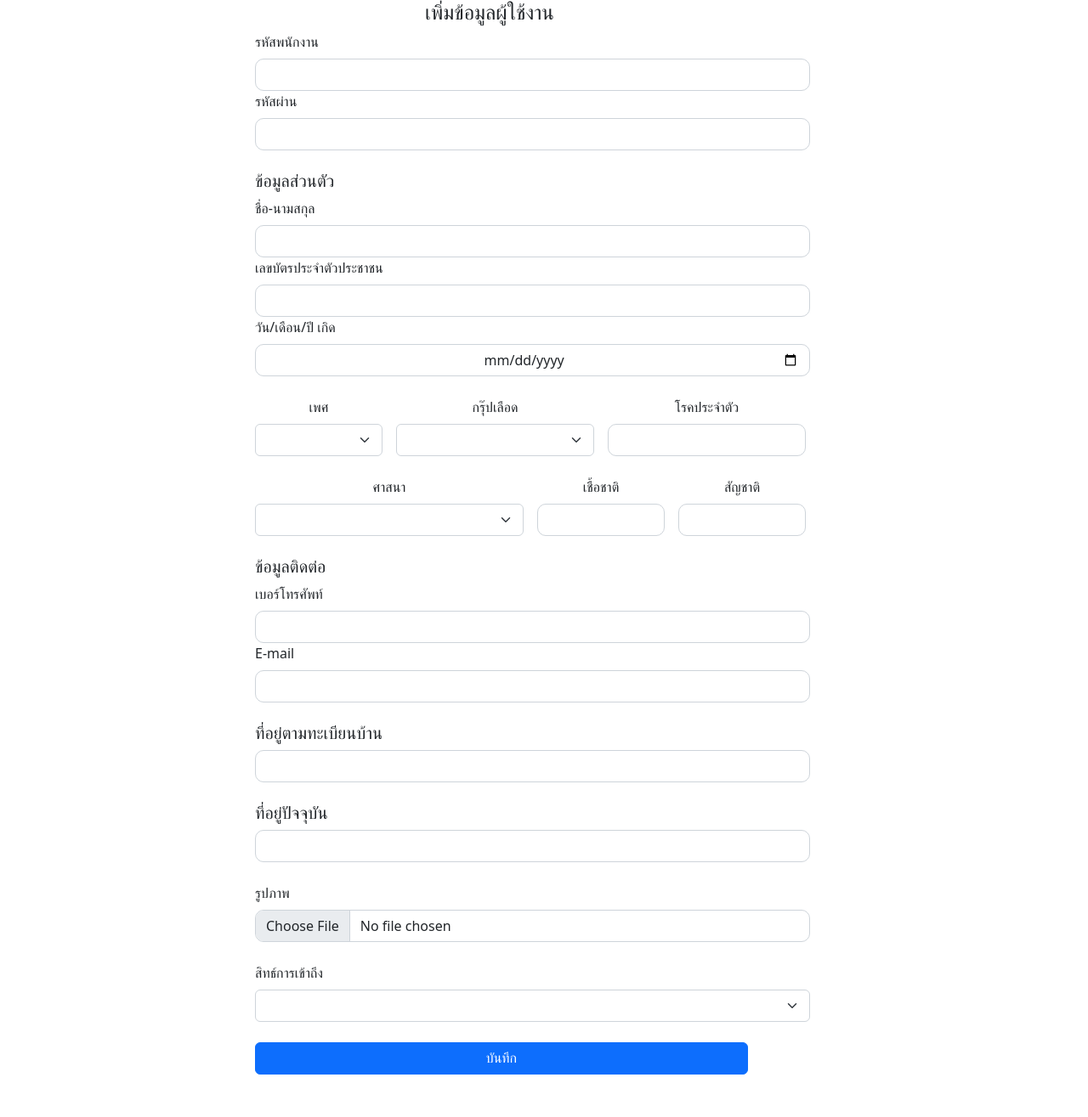
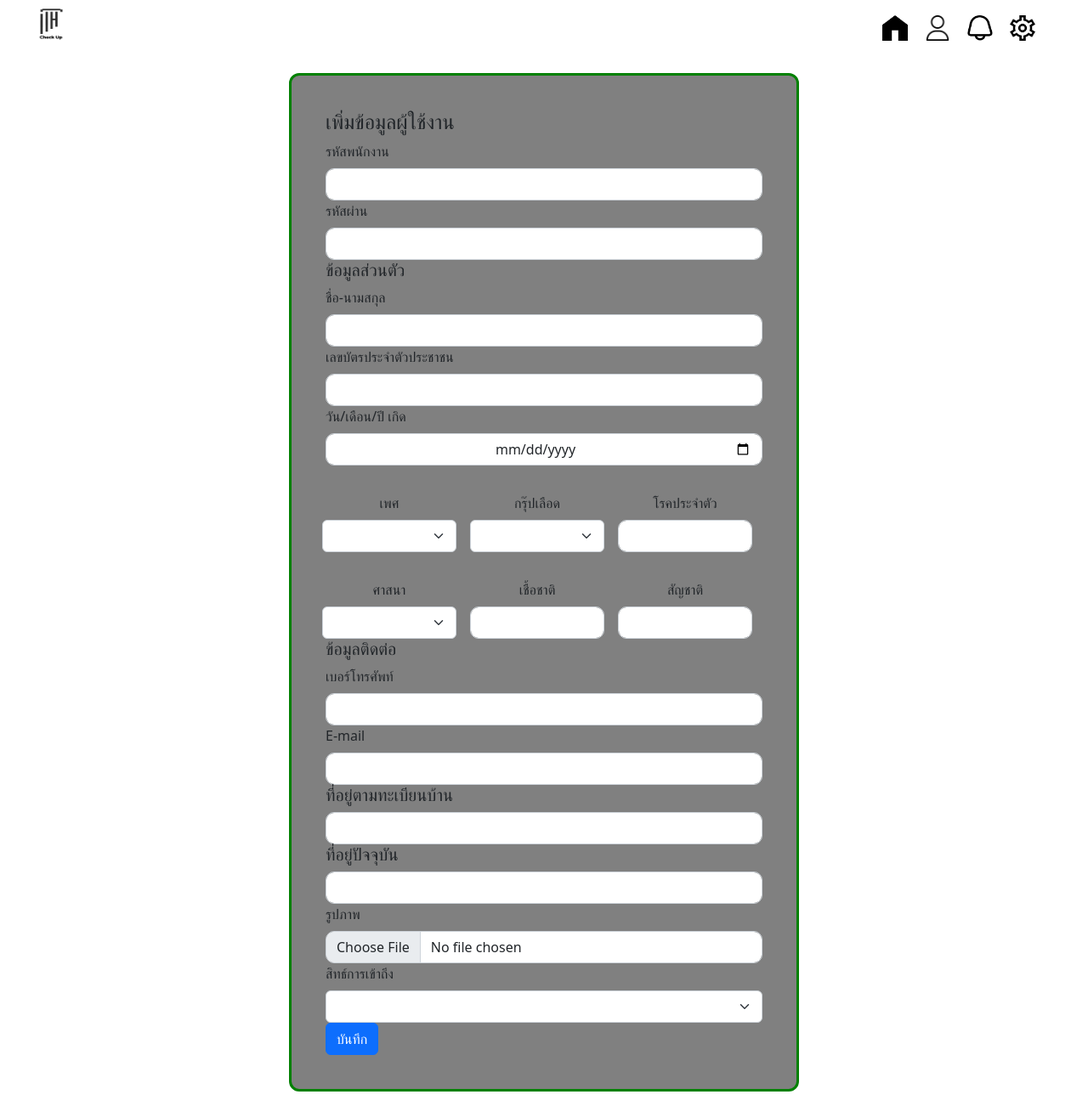
Before and after one commit to Priyanon/checkup_frontend-1, a Vue app: page /regist in a window 1280 px wide. Shown: the whole page at 85% size. Built offline with nearby package versions, Linux system fonts and the light colour scheme.

Commit message:
Up 20/10/2022

```diff
--- a/src/App.vue
+++ b/src/App.vue
@@ -7,7 +7,7 @@ export default {
     }
   },
   components: {
-    // Navbar
+    Navbar
   },
 }
 </script>
@@ -18,7 +18,7 @@ export default {
   <router-view />
 </div>
 <div v-else>
-  <!-- <Navbar/> -->
+  <Navbar/>
   <router-view />
 </div>
 
--- a/src/router/index.js
+++ b/src/router/index.js
@@ -48,7 +48,7 @@ const routes = [
         path: "/leave",
         name:"Leave",
         component: Leave,
-        meta:{requiresAuth: true}
+        meta:{requiresAuth: false}
     },
     {
         path: "/login_executves",
@@ -60,55 +60,55 @@ const routes = [
         path: "/navbar",
         name:"Navbar",
         component: Navbar,
-        meta:{requiresAuth: true}
+        meta:{requiresAuth: false}
     },
     {
         path: "/status",
         name:"Status",
         component: Status,
-        meta:{requiresAuth: true}
+        meta:{requiresAuth: false}
     },
     {
         path: "/alert",
         name:"Alert",
         component: Alert,
-        meta:{requiresAuth: true}
+        meta:{requiresAuth: false}
     },
     {
         path: "/main_admin",
         name:"Main_admin",
         component: Main_admin,
-        meta:{requiresAuth: true}
+        meta:{requiresAuth: false}
     },
     {
         path: "/checkout",
         name:"Checkout",
         component: Checkout,
-        meta:{requiresAuth: true}
+        meta:{requiresAuth: false}
     },
     {
         path: "/checkin",
         name:"Checkin",
         component: Checkin,
-        meta:{requiresAuth: true}
+        meta:{requiresAuth: false}
     },
     {
         path: "/checkinyear",
         name:"Checkinyear",
         component: Checkinyear,
-        meta:{requiresAuth: true}
+        meta:{requiresAuth: false}
     },
     {
         path: "/calendar",
         name:"Calendar",
         component: Calendar,
-        meta:{requiresAuth: true}
+        meta:{requiresAuth: false}
     },
     {
         path: "/edituser",
         name:"Edituser",
         component: Edituser,
-        meta:{requiresAuth: true}
+        meta:{requiresAuth: false}
     },
     {
         path: "/test",
@@ -120,7 +120,7 @@ const routes = [
         path: "/main_employee",
         name:"Main_employee",
         component: Main_employee,
-        meta:{requiresAuth: true}
+        meta:{requiresAuth: false}
     },
     {
         path: "/login_employee",
@@ -132,13 +132,13 @@ const routes = [
         path: "/main_executives",
         name:"Main_executives",
         component: Main_executives,
-        meta:{requiresAuth: true}
+        meta:{requiresAuth: false}
     },
     {
         path: "/forgotpassword",
         name:"Forgotpassword",
         component: Forgotpassword,
-        meta:{requiresAuth: true}
+        meta:{requiresAuth: false}
     },
     {
         path: "/status_coo",
@@ -150,19 +150,19 @@ const routes = [
         path: "/upscan",
         name:"Upscan",
         component: Upscan,
-        meta:{requiresAuth: true}
+        meta:{requiresAuth: false}
     },
     {
         path: "/user",
         name:"User",
         component: User,
-        meta:{requiresAuth: true}
+        meta:{requiresAuth: false}
     },
     {
         path: "/setting",
         name:"Setting",
         component: Setting,
-        meta:{requiresAuth: true}
+        meta:{requiresAuth: false}
     },
 ]
 const router = createRouter({
--- a/src/views/Checkinyear.vue
+++ b/src/views/Checkinyear.vue
@@ -2,10 +2,10 @@
     <div class="body">
     <div align="center">
         <h4>วีรภัทร เอี๊ยบกงไซ</h4>
-        <div class="d-flex justify-content-between " style="height: 30px;">
+        <!-- <div class="d-flex justify-content-between " style="height: 30px;">
             <router-link to="/Main_admin"><img src="/img/ArrowLeft.png" class="arrow"  type="button"></router-link>
             <router-link to="/Checkin"><img src="/img/ArrowR.png" class="arrow"  type="button"></router-link>
-        </div>
+        </div> -->
         <div class="year" align="center" >
             <label for="leave" style="width: 20px; height: 30px;">ปี</label>
             <select  name="year" required style="width: 72px; height: 22px;" @change="test()">
--- a/src/views/Edituser.vue
+++ b/src/views/Edituser.vue
@@ -80,7 +80,7 @@ export default {
   },
   mounted() {
     axios
-      .get('http://192.168.1.37:3000/employee')
+      .get('http://192.168.43.120:3000/employee')
       .then((response) => {
         this.posts = response.data
         console.log(response)
@@ -90,7 +90,7 @@ export default {
   methods:{
     async deleteEmployee(){
       await axios
-      .delete(`http://192.168.1.37:3000/employee/${this.Employee.Emp_ID}`)
+      .delete(`http://192.168.43.120:3000/employee/${this.Employee.Emp_ID}`)
       .then (response => {
         let i = this.posts.map(data => data.Emp_ID).indexOf();
         this.posts.splice(i, 1)
--- a/src/views/Home.vue
+++ b/src/views/Home.vue
@@ -7,7 +7,7 @@
                 <div class="ribbon-large1">
                   <img src="/img/User.png" class="User">
                   <h5  style="margin-right:0px;" >พนักงาน</h5>
-                  <router-link to="/login_admin" class="btn btn-light button1 ">Employee</router-link>
+                  <router-link to="/login_employee" class="btn btn-light button1 ">Employee</router-link>
                 </div>
             </div>
             <div class="col-md-6 bg-white border rounded-3">
--- a/src/views/Login_employee.vue
+++ b/src/views/Login_employee.vue
@@ -17,8 +17,8 @@
           //     password: this.pwd
           // })
           // console.log(response);
-        async addLogin() {
-          this.$router.push({name:''})
+        async addLoginemployee() {
+          this.$router.push({path:'/main_employee'})
       //     await axios.put('http://192.168.1.37:3000/login', this.Employee).then(function (response) {
       //     if(response.data.message == "ok"){
       //         // localStorage.setItem('token', response.data.user_token);
@@ -52,7 +52,7 @@
 
                       <input  type="password" class="w-100 form-control password"  placeholder="รหัสผ่าน" v-model="this.Login.pwd">
 
-                      <button class="w-100 btn btn-lg btn-signin" @click="addLogin">เข้าสู่ระบบ</button>
+                      <button class="w-100 btn btn-lg btn-signin" @click="addLoginemployee">เข้าสู่ระบบ</button>
 
                       <button class="text-white forgot">ลืมรหัสผ่านใช่หรือไม่?</button>
               </div>
--- a/src/views/Login_executves.vue
+++ b/src/views/Login_executves.vue
@@ -17,8 +17,8 @@
             //     password: this.pwd
             // })
             // console.log(response);
-          async addLogin() {
-            this.$router.push({name:''})
+          async addLoginexecutives() {
+            this.$router.push({path:'/main_executives'})
         //     await axios.put('http://192.168.1.37:3000/login', this.Employee).then(function (response) {
         //     if(response.data.message == "ok"){
         //         // localStorage.setItem('token', response.data.user_token);
@@ -55,7 +55,7 @@
 
                         <input  type="password" class="w-100 form-control password"  placeholder="รหัสผ่าน" v-model="this.Login.pwd">
 
-                        <button class="w-100 btn btn-lg btn-signin" @click="addLogin">เข้าสู่ระบบ</button>
+                        <button class="w-100 btn btn-lg btn-signin" @click="addLoginexecutives">เข้าสู่ระบบ</button>
 
                         <button class="text-white forgot">ลืมรหัสผ่านใช่หรือไม่?</button>
                 </div>
--- a/src/views/Regist.vue
+++ b/src/views/Regist.vue
@@ -1,40 +1,40 @@
 <script>
 import axios from 'axios';
-import {ref} from "vue"
+import { ref } from "vue"
 export default {
-    data(){
+  data() {
     return {
-            Employee:{
-              Emp_ID:'',
-              Emp_Identity_ID:'',
-              Emp_Name:'',
-              Emp_Birthday:'',
-              Emp_Sex:'',
-              Emp_IssueDate:'',
-              Emp_Address:'',
-              Emp_Phone:'',
-              Emp_Mail:'',
-              Emp_Age:'',
-              Emp_bloodtype:'',
-              Emp_sick:'',
-              pwd:'',
-              Emp_nationality:'',
-              Emp_race:'',
-              Emp_Scanpic:'',
-              Emp_religion:'',
-              Emp_Addressnow:'',
-              Emp_Pic:'',
-              Role:''
+      Employee: {
+        Emp_ID: '',
+        Emp_Identity_ID: '',
+        Emp_Name: '',
+        Emp_Birthday: '',
+        Emp_Sex: '',
+        Emp_IssueDate: '',
+        Emp_Address: '',
+        Emp_Phone: '',
+        Emp_Mail: '',
+        Emp_Age: '',
+        Emp_bloodtype: '',
+        Emp_sick: '',
+        pwd: '',
+        Emp_nationality: '',
+        Emp_race: '',
+        Emp_Scanpic: '',
+        Emp_religion: '',
+        Emp_Addressnow: '',
+        Emp_Pic: '',
+        Role: ''
       }
     }
   },
-    mounted(){
+  mounted() {
 
   },
-    methods:{
-        async addEmployee(){
-            await axios.post('http://192.168.1.37:3000/employee',this.Employee)
-            .then(function(response){
+  methods: {
+    async addEmployee() {
+      await axios.post('http://192.168.1.37:3000/employee', this.Employee)
+        .then(function (response) {
           alert('insert successfully! : ' + response)
         })
     },
@@ -42,7 +42,7 @@ export default {
       this.post.Emp_Pic = this.$refs.file[0];
     },
     // เพิ่ม error
-        test(){
+    test() {
       console.log(this.Employee)
     }
   }
@@ -50,25 +50,19 @@ export default {
 </script>
 <!-- เพิ่มสิทธิตอนสร้าง user -->
 <template>
-<div class="body" style="margin-left:300px !important;">
-  <h4 style="margin-left:200px">เพิ่มข้อมูลผู้ใช้งาน</h4>
+  <div class="M">
+    <div class="my-border">
+      <div class="row">
+        <h4>เพิ่มข้อมูลผู้ใช้งาน</h4>
         <!-- font-family:kanit;  -->
-  <div class="col-md-8">
+        <div class="col-sm-12">
           <label for="exampleFormControlInput1" class="form-label">รหัสพนักงาน</label>
-    <input
-      type="email"
-      class="form-control"
-      id="exampleFormControlInput1"
-      placeholder=""
+          <input type="email" class="form-control" id="exampleFormControlInput1" placeholder=""
             v-model="this.Employee.Emp_ID">
         </div>
-  <div class="col-md-8" >
-     <label for="exampleFormControlInput1" class="form-label" >รหัสผ่าน</label>
-    <input
-      type="email"
-      class="form-control"
-      id="exampleFormControlInput1"
-      placeholder=""
+        <div class="col-sm-12">
+          <label for="exampleFormControlInput1" class="form-label">รหัสผ่าน</label>
+          <input type="email" class="form-control" id="exampleFormControlInput1" placeholder=""
             v-model="this.Employee.pwd">
         </div>
 
@@ -76,22 +70,14 @@ export default {
 
         <h5>ข้อมูลส่วนตัว</h5>
 
-  <div class="col-md-8">
+        <div class="col-sm-12">
           <label for="exampleFormControlInput1" class="form-label">ชื่อ-นามสกุล</label>
-    <input type="email"
-      class="form-control"
-      id="exampleFormControlInput1"
-      placeholder=""
-      v-model="this.Employee.Emp_Name" >
+          <input type="email" class="form-control" id="exampleFormControlInput1" placeholder=""
+            v-model="this.Employee.Emp_Name">
         </div>
-  <div class="col-md-8">
+        <div class="col-sm-12">
           <label for="firstName" class="form-label">เลขบัตรประจำตัวประชาชน</label>
-    <input
-      type="text"
-      class="form-control"
-      placeholder=""
-      required
-      v-model="this.Employee.Emp_Identity_ID">
+          <input type="text" class="form-control" placeholder="" required v-model="this.Employee.Emp_Identity_ID">
         </div>
         <!-- <form class="row g-3"> -->
         <!-- <div class="col-md-4">
@@ -104,26 +90,21 @@ export default {
     <input  type="text" class="form-control" placeholder="" required>
   </div>
 </form> -->
-  <div class="col-md-8">
+        <div class="col-sm-12">
           <label for="firstName" class="form-label">วัน/เดือน/ปี เกิด</label>
-    <input
-      type="date"
-      class="form-control"
-      placeholder=""
-      required
-      v-model="this.Employee.Emp_Birthday">
+          <input type="date" class="form-control" placeholder="" required v-model="this.Employee.Emp_Birthday">
         </div>
 
         <br>
         <form class="row g-3">
-  <div class="col-md-2">
+          <div class="col-sm-4">
             <label for="input gender1" class="form-label">เพศ</label>
             <select id="input gender" class="form-select" v-model="this.Employee.Emp_Sex">
               <option value="man">ชาย</option>
               <option value="mele">หญิง</option>
             </select>
           </div>
-  <div class="col-md-3">
+          <div class="col-sm-4">
             <label for="input gender1" class="form-label">กรุ๊ปเลือด</label>
             <select id="input gender" class="form-select" v-model="this.Employee.Emp_bloodtype">
               <option value="A">A</option>
@@ -132,23 +113,19 @@ export default {
               <option value="O">O</option>
             </select>
           </div>
-<div class="col-md-3">
+          <div class="col-sm-4">
             <label for="firstName" class="form-label">โรคประจำตัว</label>
-    <input  type="text"
-      class="form-control"
-      placeholder=""
-      required
-      v-model="this.Employee.Emp_sick">
+            <input type="text" class="form-control" placeholder="" required v-model="this.Employee.Emp_sick">
           </div>
 
         </form>
         <br>
         <form class="row g-3">
 
-  <div class="col-md-4">
+          <div class="col-sm-4">
             <label for="input gender1" class="form-label">ศาสนา</label>
             <select id="input gender" class="form-select" v-model="this.Employee.Emp_religion">
-      <option value="ศาสนาพุทธ" >ศาสนาพุทธ</option>
+              <option value="ศาสนาพุทธ">ศาสนาพุทธ</option>
               <option value="ศาสนาอิสลาม">ศาสนาอิสลาม</option>
               <option value="ศาสนาคริสต์">ศาสนาคริสต์</option>
               <option value="ศาสนาพราหมณ์-ฮินดู">ศาสนาพราหมณ์-ฮินดู</option>
@@ -161,87 +138,54 @@ export default {
             </select>
           </div>
 
-  <div class="col-md-2">
+          <div class="col-sm-4">
             <label for="firstName" class="form-label">เชื้อชาติ</label>
-    <input
-      type="text"
-      class="form-control"
-      placeholder=""
-      required
-      v-model="this.Employee.Emp_nationality">
+            <input type="text" class="form-control" placeholder="" required v-model="this.Employee.Emp_nationality">
           </div>
 
-  <div class="col-md-2">
+          <div class="col-sm-4">
             <label for="firstName" class="form-label">สัญชาติ</label>
-    <input
-      type="text"
-      class="form-control"
-      placeholder=""
-      required
-      v-model="this.Employee.Emp_race">
+            <input type="text" class="form-control" placeholder="" required v-model="this.Employee.Emp_race">
           </div>
         </form>
         <br>
         <h5>ข้อมูลติดต่อ</h5>
-<div class="col-md-8">
+        <div class="col-sm-12">
           <label for="exampleFormControlInput1" class="form-label">เบอร์โทรศัพท์</label>
-  <input
-    type="Phone"
-    class="form-control"
-    id="exampleFormControlInput1"
-    placeholder=""
+          <input type="Phone" class="form-control" id="exampleFormControlInput1" placeholder=""
             v-model="this.Employee.Emp_Phone">
         </div>
-<div class="col-md-8">
+        <div class="col-sm-12">
           <label for="exampleFormControlInput1" class="form-label">E-mail</label>
-  <input
-    type="email"
-    class="form-control"
-    id="exampleFormControlInput1"
-    placeholder=""
+          <input type="email" class="form-control" id="exampleFormControlInput1" placeholder=""
             v-model="this.Employee.Emp_Mail">
         </div>
 
         <br>
         <h5>ที่อยู่ตามทะเบียนบ้าน</h5>
-<div class="col-md-8">
-  <input
-    type="Phone"
-    class="form-control"
-    id="exampleFormControlInput1"
-    placeholder=""
+        <div class="col-sm-12">
+          <input type="Phone" class="form-control" id="exampleFormControlInput1" placeholder=""
             v-model="this.Employee.Emp_Address">
         </div>
         <br>
         <h5>ที่อยู่ปัจจุบัน</h5>
-<div class="col-md-8">
-  <input
-    type="email"
-    class="form-control"
-    id="exampleFormControlInput1"
-    placeholder=""
+        <div class="col-sm-12">
+          <input type="email" class="form-control" id="exampleFormControlInput1" placeholder=""
             v-model="this.Employee.Emp_Addressnow">
         </div>
         <br>
-<div class="col-md-8">
+        <div class="col-sm-12">
           <div class="form-group">
             <label for="exampleFormControlInput1" class="form-label">รูปภาพ</label>
-                <input
-                  name="Emp_Pic"
-                  type="file"
-                  class="form-control"
-                  accept="image/*"
-                  v-on:change="onChangeFileUpload"
-                  >
+            <input name="Emp_Pic" type="file" class="form-control" accept="image/*" v-on:change="onChangeFileUpload">
             <!--  -->
           </div>
         </div>
         <br>
-<div class="col-md-8">
+        <div class="col-sm-12">
           <div class=" form-group">
             <label for="input gender1" class="form-label">สิทธ์การเข้าถึง</label>
             <select id="input gender" class="form-select" v-model="this.Employee.Role">
-      <option value="สิทธ์การเข้าถึง">สิทธ์การเข้าถึง</option>
               <option value="Employee">Employee</option>
               <option value="Admin">Admin</option>
               <option value="Executive">Executive</option>
@@ -249,21 +193,34 @@ export default {
           </div>
         </div>
 
-  <br>
-<div class="md-8" >
-  <button
-    class="btn btn-primary"
-    type="submit"
-    style="font-family:kanit;width:580px;
-    margin-bottom: 30px;"
-    @click="addEmployee">บันทึก</button>
+        <br><br>
+        <div class="col-sm-6">
+          <button class="btn btn-primary" type="submit" @click="addEmployee">บันทึก</button>
         </div>
 
-
+      </div>
+    </div>
   </div>
 </template>
 <style scoped>
 /* .form-label{
   font-family:kanit;
  } */
+.my-border {
+  border: solid green 3px;
+  border-radius: 12px;
+  background-color: gray;
+  padding: 40px;
+  margin: 30px;
+  /* margin-left: auto;
+      margin-right: auto; */
+  max-width: 600px;
+}
+
+.M {
+  display: flex;
+  justify-content: center;
+  align-items: center;
+  /* height: 100vh; */
+}
 </style>
--- a/src/views/Status.vue
+++ b/src/views/Status.vue
@@ -2,11 +2,11 @@
   <div class="container">
       <div class="text-center">
         <h4>สถานะการเข้าทำงาน</h4>
-        <div class="d-flex">
+        <!-- <div class="d-flex">
           <router-link to="/Main_admin"><img src="/img/ArrowLeft.png" class="nav-icon1"  type="button"></router-link>
-        </div>
+        </div>      -->
 
-      </div>class="nav-icon1"
+      </div>
       <div style="margin-top:20px;"  class="text-center">
           <table class="table tabel-striped table-bordered">
             <thead class="thead-dark" style="">
--- a/src/views/Test.vue
+++ b/src/views/Test.vue
@@ -1,4 +1,5 @@
 <template>
+<div>
 <nav class="navbar navbar-expand-lg navbar-light bg-light">
   <div class="container-fluid">
     <a class="navbar-brand">
@@ -10,23 +11,71 @@
     <div class="collapse navbar-collapse" id="navbarNav">
       <ul class="navbar-nav">
         <li class="nav-item">
-            <a class="nav-link"><img src="/img/Home.png" class="nav-icon1">
-                <span class="Home-icon">Home</span>
+            <a class="nav-link">
+              <router-link to="/Main_admin">
+                <img src="/img/Home.png" class="nav-icon1"  type="button">
+              </router-link>
+              <span class="Home-icon">Home</span>
             </a>
         </li>
         <li class="nav-item">
-          <a class="nav-link" href="#"><img src="/img/User.png" class="nav-icon2"></a>
+          <a class="nav-link">
+            <router-link to="/User">
+              <img src="/img/User.png" class="nav-icon2" >
+            </router-link>
+            <span class="Home-icon">Personal information</span>
+          </a>
         </li>
         <li class="nav-item">
-          <a class="nav-link" href="#"><img src="/img/Alert.png" class="nav-icon3"></a>
+          <a class="nav-link">
+            <router-link to="/Alert">
+              <img src="/img/Alert.png" class="nav-icon3" >
+            </router-link>
+            <span class="Home-icon">Notify</span>
+          </a>
         </li>
-        <li class="nav-item">
-          <a class="nav-link " ><img src="/img/Setting.png" class="nav-icon4"></a>
+        <li class="nav-item dropdown">
+          <a class="nav-link dropdown-toggle" id="navbarScrollingDropdown" role="button" data-bs-toggle="dropdown" aria-expanded="false">
+            <router-link to="/Setting">
+              <img src="/img/Setting.png" class="nav-icon4">
+            </router-link>
+            <span class="Home-icon">Setting</span>
+          </a>
+          <ul class="dropdown-menu" aria-labelledby="navbarScrollingDropdown">
+            <li>
+              <a class="dropdown-item" href="#">
+                <router-link to="/">
+                  <span>ออกจากระบบ</span>
+                </router-link>
+              </a>
+            </li>
+          </ul>
         </li>
       </ul>
     </div>
   </div>
 </nav>
+<div class="M">
+  <div class="my-border">
+    <div class="row">
+      <div class="col-sm-4 col-6">
+        <label for="exampleInputEmail1" class="form-label">User Name</label>
+        <input type="email" class="form-control" id="exampleInputEmail1" aria-describedby="emailHelp">
+      </div>
+
+      <div class="col-sm-4 col-6">
+        <label for="exampleInputEmail1" class="form-label">Password</label>
+        <input type="email" class="form-control" id="exampleInputEmail1" aria-describedby="emailHelp">
+      </div>
+
+      <div class="col-sm-4">
+        <label for="exampleInputEmail1" class="form-label">Full Name</label>
+        <input type="email" class="form-control" id="exampleInputEmail1" aria-describedby="emailHelp">
+      </div>
+    </div>
+  </div>
+</div>
+</div>
 </template>
 
 <style scoped>
@@ -66,28 +115,49 @@
       padding-right: 10px;
     }
     .Home-icon{
-        background-color: blueviolet;
+        /* background-color: blueviolet; */
+    }
+
+    .my-border{
+      border: solid green 3px;
+      border-radius: 12px;
+      background-color: gray;
+      padding: 40px;
+      margin: 30px;
+      /* margin-left: auto;
+      margin-right: auto; */
+      max-width: 600px;
+    }
+
+    .M{
+      display: flex;
+      justify-content: center;
+      align-items: center;
+      /* height: 100vh; */
     }
 @media (min-width: 576px) {
-    .Home-icon{
-        background-color: crimson;
-        /* display: none; */
+  .Home-icon{
+      display: none;
+    }  }
+
+/* // Medium devices (tablets, 768px and up) */
+@media (min-width: 768px) {
+  .Home-icon{
+      display: none;
     }
  }
 
-
-@media (min-width: 768px) {
-    .Home-icon{
-        background-color: blue;
+/* // Large devices (desktops, 992px and up) */
+@media (min-width: 992px) {
+  .Home-icon{
+      display: none;
+    }  }
+/* // X-Large devices (large desktops, 1200px and up) */
+@media (min-width: 1200px) {
+  .Home-icon{
+      display: none;
     }
-
  }
-
-
-@media (min-width: 992px) {  }
-
-/* // X-Large devices (large desktops, 1200px and up) */
-@media (min-width: 1200px) {  }
 
 /* // XX-Large devices (larger desktops, 1400px and up) */
 @media (min-width: 1400px) {  }
```
Lines whose indentation alone changed are shown as unchanged.
